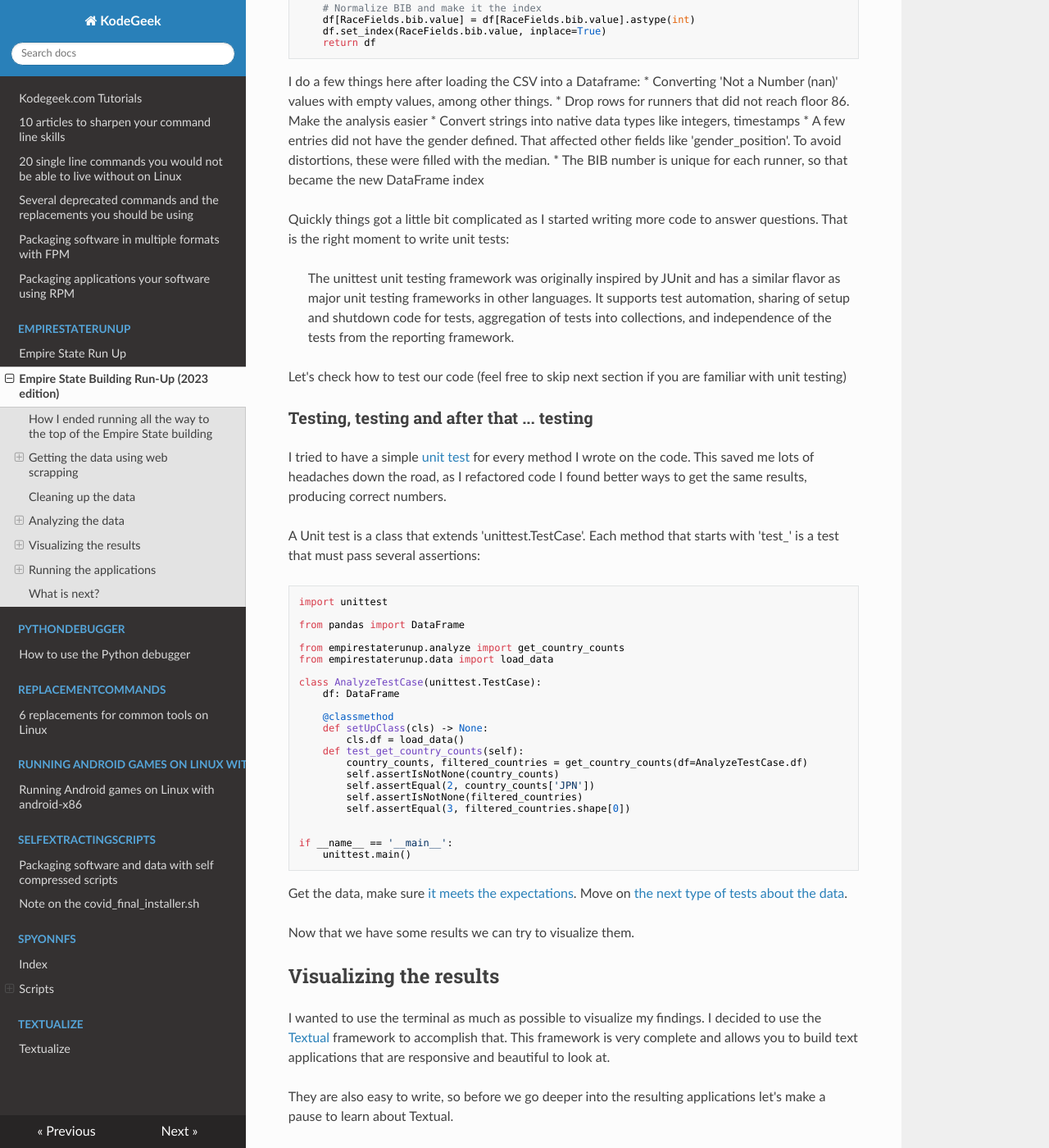
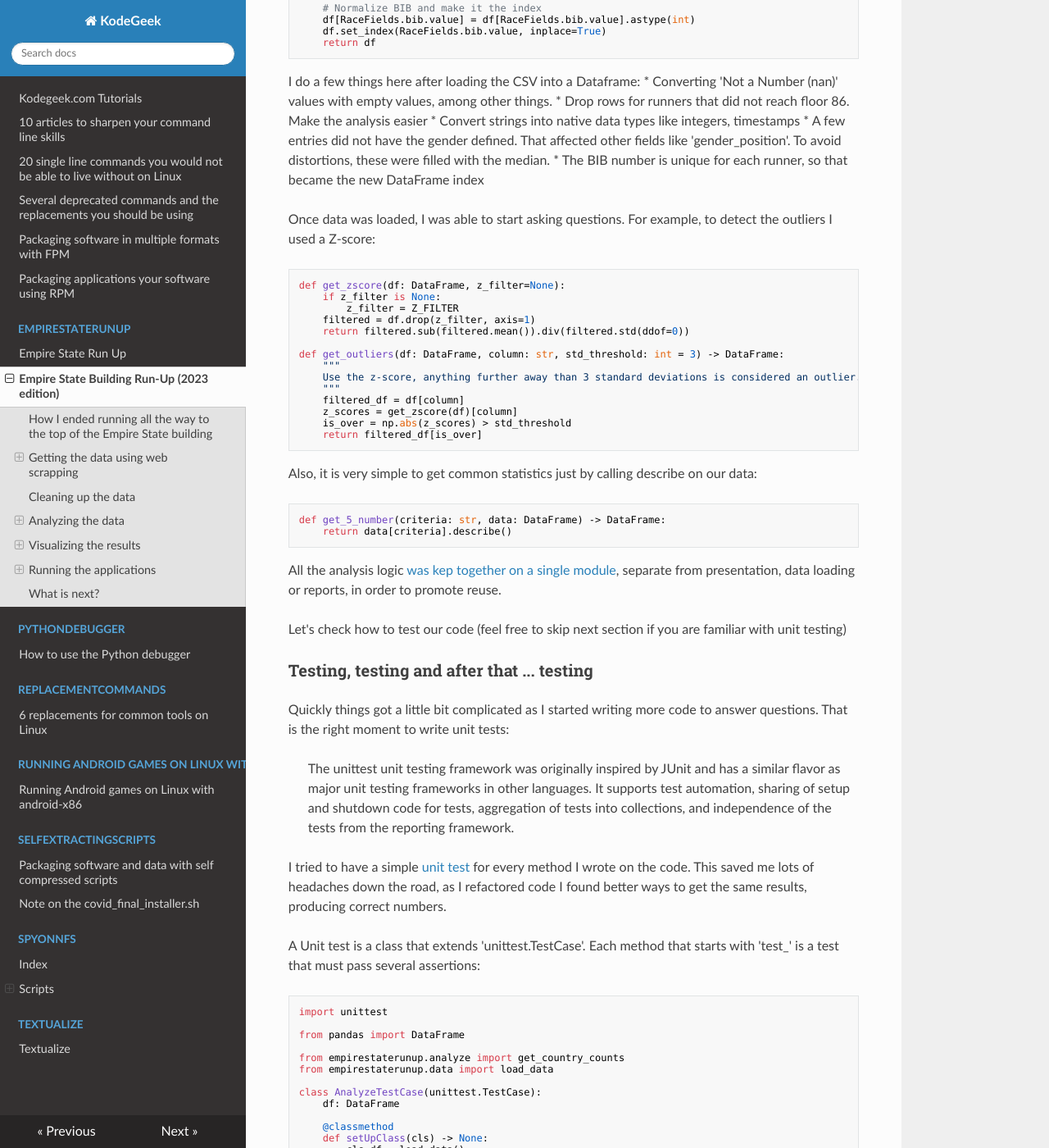
Before and after one commit to josevnz/tutorials, an MkDocs documentation site: the page built from docs/EmpireStateRunUp/TUTORIAL.md, in a window 1280 px wide and 1400 px high, scrolled down 5532 px. Shown: the whole window at 82% size. Built offline with MkDocs 1.6.1, drawn with Linux system fonts in a browser that asks for light colours; nearby versions of some CDN libraries.

Commit message:
Statistics update

````diff
--- a/docs/EmpireStateRunUp/TUTORIAL.md
+++ b/docs/EmpireStateRunUp/TUTORIAL.md
@@ -288,13 +288,41 @@ I do a few things here after loading the CSV into a Dataframe:
 * A few entries did not have the gender defined. That affected other fields like 'gender_position'. To avoid distortions, these were filled with the median.
 * The BIB number is unique for each runner, so that became the new DataFrame index
 
-Quickly things got a little bit complicated as I started writing more code to answer questions. That is the right moment to write unit tests:
+Once data was loaded, I was able to start asking questions. For example, to detect the outliers I used a Z-score:
 
-> The unittest unit testing framework was originally inspired by JUnit and has a similar flavor as major unit testing frameworks in other languages. It supports test automation, sharing of setup and shutdown code for tests, aggregation of tests into collections, and independence of the tests from the reporting framework.
+```python
+def get_zscore(df: DataFrame, z_filter=None):
+    if z_filter is None:
+        z_filter = Z_FILTER
+    filtered = df.drop(z_filter, axis=1)
+    return filtered.sub(filtered.mean()).div(filtered.std(ddof=0))
+
+def get_outliers(df: DataFrame, column: str, std_threshold: int = 3) -> DataFrame:
+    """
+    Use the z-score, anything further away than 3 standard deviations is considered an outlier.
+    """
+    filtered_df = df[column]
+    z_scores = get_zscore(df)[column]
+    is_over = np.abs(z_scores) > std_threshold
+    return filtered_df[is_over]
+```
+
+Also, it is very simple to get common statistics just by calling describe on our data:
+
+```python
+def get_5_number(criteria: str, data: DataFrame) -> DataFrame:
+    return data[criteria].describe()
+```
+
+All the analysis logic [was kep together on a single module](empirestaterunup/analyze.py), separate from presentation, data loading or reports, in order to promote reuse.
 
 Let's check how to test our code (feel free to skip next section if you are familiar with unit testing)
 
 ### Testing, testing and after that ... testing
+
+Quickly things got a little bit complicated as I started writing more code to answer questions. That is the right moment to write unit tests:
+
+> The unittest unit testing framework was originally inspired by JUnit and has a similar flavor as major unit testing frameworks in other languages. It supports test automation, sharing of setup and shutdown code for tests, aggregation of tests into collections, and independence of the tests from the reporting framework.
 
 I tried to have a simple [unit test](https://docs.python.org/3/library/unittest.html) for every method I wrote on the code. This saved me lots of headaches down the road,
 as I refactored code I found better ways to get the same results, producing correct numbers.
````
